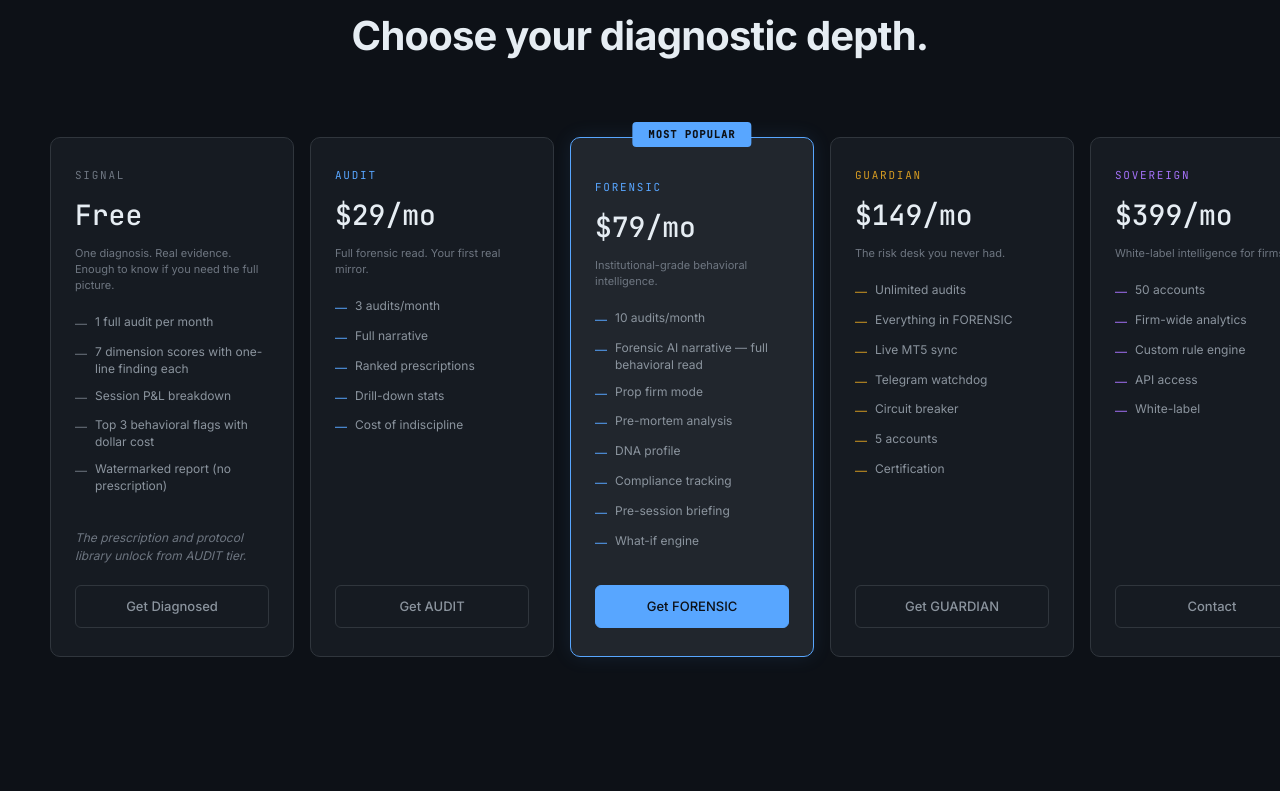
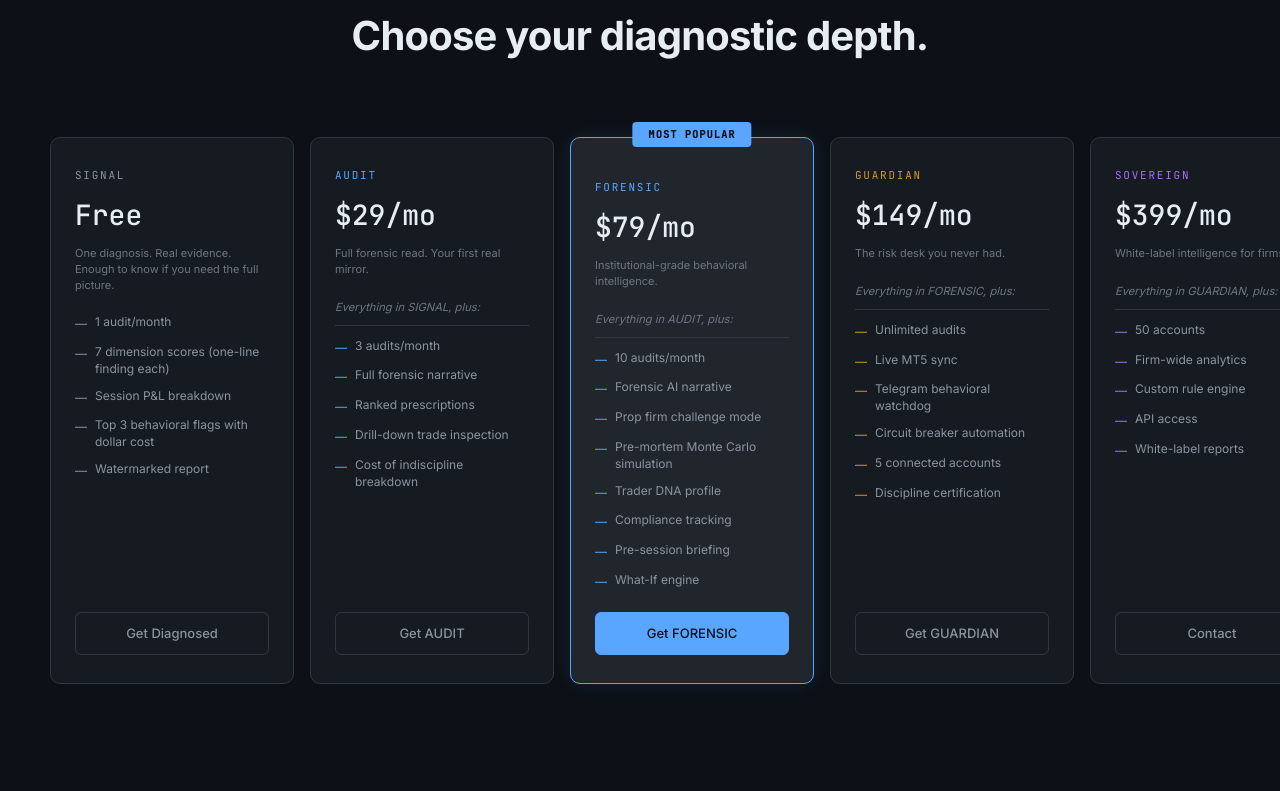
Before and after one commit to khtbt91-ctrl/xray-forensic, a Next.js app: page / in a window 1280 px wide. Shown: the part 6840-7631 px from the top of the page. Built offline with nearby package versions, Linux system fonts and the light colour scheme.

Commit message:
feat: payment flow, free tier, cumulative features

```diff
--- a/app/components/TierCards.tsx
+++ b/app/components/TierCards.tsx
@@ -9,25 +9,33 @@ const TIERS = [
     name: "SIGNAL",
     price: "Free",
     tagline: "One diagnosis. Real evidence. Enough to know if you need the full picture.",
+    inheritedFrom: null as string | null,
     features: [
-      "1 full audit per month",
-      "7 dimension scores with one-line finding each",
+      "1 audit/month",
+      "7 dimension scores (one-line finding each)",
       "Session P&L breakdown",
       "Top 3 behavioral flags with dollar cost",
-      "Watermarked report (no prescription)",
+      "Watermarked report",
     ],
     cta: "Get Diagnosed",
     href: "/new?tier=signal",
     mailto: false,
     highlight: false,
     popular: false,
-    accent: "var(--text-muted)",
+    accent: "var(--text-secondary)",
   },
   {
     name: "AUDIT",
     price: "$29/mo",
     tagline: "Full forensic read. Your first real mirror.",
-    features: ["3 audits/month", "Full narrative", "Ranked prescriptions", "Drill-down stats", "Cost of indiscipline"],
+    inheritedFrom: "SIGNAL" as string | null,
+    features: [
+      "3 audits/month",
+      "Full forensic narrative",
+      "Ranked prescriptions",
+      "Drill-down trade inspection",
+      "Cost of indiscipline breakdown",
+    ],
     cta: "Get AUDIT",
     href: "/new?tier=audit",
     mailto: false,
@@ -39,7 +47,17 @@ const TIERS = [
     name: "FORENSIC",
     price: "$79/mo",
     tagline: "Institutional-grade behavioral intelligence.",
-    features: ["10 audits/month", "Forensic AI narrative — full behavioral read", "Prop firm mode", "Pre-mortem analysis", "DNA profile", "Compliance tracking", "Pre-session briefing", "What-if engine"],
+    inheritedFrom: "AUDIT" as string | null,
+    features: [
+      "10 audits/month",
+      "Forensic AI narrative",
+      "Prop firm challenge mode",
+      "Pre-mortem Monte Carlo simulation",
+      "Trader DNA profile",
+      "Compliance tracking",
+      "Pre-session briefing",
+      "What-If engine",
+    ],
     cta: "Get FORENSIC",
     href: "/new?tier=forensic",
     mailto: false,
@@ -51,7 +69,15 @@ const TIERS = [
     name: "GUARDIAN",
     price: "$149/mo",
     tagline: "The risk desk you never had.",
-    features: ["Unlimited audits", "Everything in FORENSIC", "Live MT5 sync", "Telegram watchdog", "Circuit breaker", "5 accounts", "Certification"],
+    inheritedFrom: "FORENSIC" as string | null,
+    features: [
+      "Unlimited audits",
+      "Live MT5 sync",
+      "Telegram behavioral watchdog",
+      "Circuit breaker automation",
+      "5 connected accounts",
+      "Discipline certification",
+    ],
     cta: "Get GUARDIAN",
     href: "/new?tier=guardian",
     mailto: false,
@@ -63,7 +89,14 @@ const TIERS = [
     name: "SOVEREIGN",
     price: "$399/mo",
     tagline: "White-label intelligence for firms.",
-    features: ["50 accounts", "Firm-wide analytics", "Custom rule engine", "API access", "White-label"],
+    inheritedFrom: "GUARDIAN" as string | null,
+    features: [
+      "50 accounts",
+      "Firm-wide analytics",
+      "Custom rule engine",
+      "API access",
+      "White-label reports",
+    ],
     cta: "Contact",
     href: "mailto:hello@xrayforensic.com",
     mailto: true,
@@ -189,7 +222,20 @@ export default function TierCards() {
                   {tier.tagline}
                 </p>
 
-                <ul style={{ listStyle: "none", padding: 0, margin: 0, display: "flex", flexDirection: "column", gap: 10, flex: 1 }}>
+                <div style={{ flex: 1, display: "flex", flexDirection: "column" }}>
+                  {tier.inheritedFrom && (
+                    <p style={{
+                      fontSize: "0.7rem",
+                      color: "var(--text-muted)",
+                      fontStyle: "italic",
+                      margin: "0 0 12px",
+                      paddingBottom: 8,
+                      borderBottom: "1px solid var(--border-subtle)",
+                    }}>
+                      Everything in {tier.inheritedFrom}, plus:
+                    </p>
+                  )}
+                  <ul style={{ listStyle: "none", padding: 0, margin: 0, display: "flex", flexDirection: "column", gap: 10 }}>
                     {tier.features.map((f, fi) => (
                       <li key={fi} style={{ fontSize: 12, color: "var(--text-secondary)", display: "flex", gap: 8, alignItems: "flex-start", lineHeight: 1.4 }}>
                         <span style={{ color: tier.accent, flexShrink: 0 }}>—</span>
@@ -197,19 +243,7 @@ export default function TierCards() {
                       </li>
                     ))}
                   </ul>
-
-                {tier.name === "SIGNAL" && (
-                  <p style={{
-                    fontFamily: "Inter, sans-serif",
-                    fontSize: "0.75rem",
-                    fontStyle: "italic",
-                    color: "var(--text-muted)",
-                    marginTop: 16,
-                    lineHeight: 1.5,
-                  }}>
-                    The prescription and protocol library unlock from AUDIT tier.
-                  </p>
-                )}
+                </div>
 
                 <div style={{ marginTop: "auto", paddingTop: 20 }}>
                   {tier.mailto ? (
--- a/app/new/page.tsx
+++ b/app/new/page.tsx
@@ -40,11 +40,11 @@ const TIERS: {
   {
     name: "SIGNAL",
     price: "Free",
-    tagline: "Limited to 1 audit/month. No narrative.",
-    features: ["1 audit/month", "7 scores", "Session breakdown", "3 behavioral flags"],
+    tagline: "Start free. One full diagnosis per month.",
+    features: ["1 audit/month", "7 dimension scores", "Session P&L breakdown", "Top 3 behavioral flags"],
     popular: false,
-    disabled: true,
-    accent: "var(--text-muted)",
+    disabled: false,
+    accent: "var(--text-secondary)",
   },
   {
     name: "AUDIT",
@@ -88,47 +88,41 @@ const TIERS: {
 // ── Step Indicator ────────────────────────────────────────────────────────────
 
 function StepIndicator({
-  step,
-  tierLocked,
+  steps,
+  currentStepKey,
   selectedTier,
 }: {
-  step: number;
-  tierLocked: boolean;
+  steps: { label: string; key: string }[];
+  currentStepKey: string;
   selectedTier: string | null;
 }) {
-  const steps = tierLocked
-    ? [{ label: "Context", number: 1 }, { label: "Upload", number: 2 }]
-    : [{ label: "Context", number: 1 }, { label: "Tier", number: 2 }, { label: "Upload", number: 3 }];
+  const currentIndex = steps.findIndex((s) => s.key === currentStepKey);
+  const progress = steps.length > 1 ? (currentIndex / (steps.length - 1)) * 100 : 100;
 
-  // step prop is 0-indexed; convert to 1-indexed for progress math
-  const currentStep = step + 1;
-  const progress = steps.length > 1
-    ? ((currentStep - 1) / (steps.length - 1)) * 100
-    : 100;
-
-  const lockedTierInfo = selectedTier && tierData[selectedTier as keyof typeof tierData]
-    ? tierData[selectedTier as keyof typeof tierData]
-    : null;
+  const lockedTierInfo =
+    selectedTier && tierData[selectedTier as keyof typeof tierData]
+      ? tierData[selectedTier as keyof typeof tierData]
+      : null;
 
   return (
     <div style={{ marginBottom: 48 }}>
       {/* Step dots */}
       <div style={{ display: "flex", alignItems: "center", gap: 8, flexWrap: "wrap", marginBottom: 12 }}>
         {steps.map((s, i) => {
-          const done = i < step;
-          const active = i === step;
+          const done = i < currentIndex;
+          const active = i === currentIndex;
           return (
-            <React.Fragment key={s.number}>
+            <React.Fragment key={s.key}>
               <div style={{ display: "flex", alignItems: "center", gap: 7 }}>
                 <span
                   style={{
                     fontFamily: MONO,
-                    fontSize: 18,
+                    fontSize: 16,
                     lineHeight: 1,
-                    color: done ? "var(--profit)" : active ? "var(--accent-primary)" : "var(--text-muted)",
+                    color: done ? "var(--profit)" : active ? "var(--accent-primary)" : "var(--border-subtle)",
                   }}
                 >
-                  {done ? "✓" : `${s.number === 1 ? "①" : s.number === 2 ? "②" : "③"}`}
+                  {done ? "✓" : active ? "●" : "○"}
                 </span>
                 <span
                   style={{
@@ -147,7 +141,7 @@ function StepIndicator({
           );
         })}
 
-        {/* Tier badge — only shown when a tier is locked */}
+        {/* Tier badge — shown when a tier is known */}
         {lockedTierInfo && (
           <span style={{
             background: "rgba(88,166,255,0.1)",
@@ -895,11 +889,134 @@ function Step3({
   );
 }
 
+// ── Step Payment ─────────────────────────────────────────────────────────────
+
+function StepPayment({
+  selectedTier,
+  goToNextStep,
+}: {
+  selectedTier: string | null;
+  goToNextStep: () => void;
+}) {
+  const tierInfo =
+    selectedTier && tierData[selectedTier as keyof typeof tierData]
+      ? tierData[selectedTier as keyof typeof tierData]
+      : null;
+
+  return (
+    <div>
+      <h2 style={{ fontSize: 22, fontWeight: 700, margin: "0 0 6px", letterSpacing: "-0.02em" }}>
+        Complete Payment
+      </h2>
+      <p style={{ fontSize: 14, color: "var(--text-secondary)", margin: "0 0 32px" }}>
+        Secure your access before uploading your trade history.
+      </p>
+
+      {/* Selected tier summary */}
+      {tierInfo && (
+        <div style={{
+          background: "var(--bg-elevated)",
+          border: "1px solid var(--accent-primary)",
+          borderRadius: 8,
+          padding: "16px 20px",
+          marginBottom: 32,
+          display: "flex",
+          justifyContent: "space-between",
+          alignItems: "center",
+        }}>
+          <span style={{ fontFamily: MONO, fontSize: "0.85rem", color: "var(--accent-primary)" }}>
+            {tierInfo.name}
+          </span>
+          <span style={{ fontFamily: MONO, fontSize: "1.1rem", color: "var(--text-primary)", fontWeight: 600 }}>
+            {tierInfo.price}
+          </span>
+        </div>
+      )}
+
+      {/* Stripe payment button */}
+      <button
+        onClick={goToNextStep}
+        style={{
+          width: "100%",
+          padding: 14,
+          background: "var(--accent-primary)",
+          color: "var(--bg-base)",
+          border: "none",
+          borderRadius: 8,
+          fontSize: "0.95rem",
+          fontWeight: 600,
+          cursor: "pointer",
+          marginBottom: 24,
+        }}
+      >
+        Pay with Card
+      </button>
+
+      {/* Divider */}
+      <div style={{ display: "flex", alignItems: "center", gap: 16, marginBottom: 24 }}>
+        <div style={{ flex: 1, height: 1, background: "var(--border-subtle)" }} />
+        <span style={{ color: "var(--text-muted)", fontSize: "0.75rem" }}>or</span>
+        <div style={{ flex: 1, height: 1, background: "var(--border-subtle)" }} />
+      </div>
+
+      {/* Crypto payment */}
+      <div style={{ padding: 20, background: "var(--bg-card)", borderRadius: 8, border: "1px solid var(--border-subtle)" }}>
+        <p style={{
+          fontFamily: MONO,
+          fontSize: "0.7rem",
+          color: "var(--warning)",
+          letterSpacing: "0.08em",
+          textTransform: "uppercase",
+          marginBottom: 12,
+          margin: "0 0 12px",
+        }}>
+          PAY WITH CRYPTO
+        </p>
+        <p style={{ color: "var(--text-secondary)", fontSize: "0.8rem", lineHeight: 1.65, marginBottom: 16 }}>
+          Send the exact amount in USDT to one of these addresses. Email your transaction hash
+          and CSV to{" "}
+          <a href="mailto:hello@xrayforensic.com" style={{ color: "var(--accent-primary)" }}>
+            hello@xrayforensic.com
+          </a>
+        </p>
+        <div style={{ display: "flex", flexDirection: "column", gap: 10 }}>
+          {[
+            { label: "USDT · BEP20", color: "var(--warning)", address: "YOUR_BEP20_ADDRESS" },
+            { label: "USDT · Solana", color: "var(--accent-secondary)", address: "YOUR_SOL_ADDRESS" },
+          ].map((chain) => (
+            <div
+              key={chain.label}
+              style={{
+                display: "flex",
+                justifyContent: "space-between",
+                alignItems: "center",
+                padding: "10px 14px",
+                background: "var(--bg-base)",
+                borderRadius: 6,
+                border: "1px solid var(--border-subtle)",
+              }}
+            >
+              <span style={{ color: chain.color, fontFamily: "monospace", fontSize: "0.7rem" }}>
+                {chain.label}
+              </span>
+              <span style={{ color: "var(--text-muted)", fontFamily: "monospace", fontSize: "0.6rem" }}>
+                {chain.address}
+              </span>
+            </div>
+          ))}
+        </div>
+        <p style={{ color: "var(--text-muted)", fontSize: "0.6rem", marginTop: 12, fontStyle: "italic", marginBottom: 0 }}>
+          Reports delivered within 2 hours of confirmed payment.
+        </p>
+      </div>
+    </div>
+  );
+}
+
 // ── Main page ─────────────────────────────────────────────────────────────────
 
 function NewPageInner() {
   const searchParams = useSearchParams();
-  const [step, setStep] = useState(0);
   const [profile, setProfile] = useState<ContextProfile>({
     accountType: "personal",
     firm: "",
@@ -916,6 +1033,7 @@ function NewPageInner() {
   const [selectedTier, setSelectedTier] = useState<string | null>(null);
   const [tierLocked, setTierLocked] = useState(false);
   const [selectedOneTime, setSelectedOneTime] = useState<OneTime>(null);
+  const [currentStepKey, setCurrentStepKey] = useState("context");
 
   useEffect(() => {
     const tier = searchParams.get("tier");
@@ -924,6 +1042,57 @@ function NewPageInner() {
       setTierLocked(true);
     }
   }, [searchParams]);
+
+  const isFree = selectedTier?.toLowerCase() === "signal";
+  const isPaid = selectedTier !== null && selectedTier.toLowerCase() !== "signal";
+
+  // Dynamic step array — recomputed on every render
+  const steps = (() => {
+    if (tierLocked && isFree) {
+      return [
+        { label: "Context", key: "context" },
+        { label: "Upload", key: "upload" },
+      ];
+    }
+    if (tierLocked && isPaid) {
+      return [
+        { label: "Context", key: "context" },
+        { label: "Payment", key: "payment" },
+        { label: "Upload", key: "upload" },
+      ];
+    }
+    // Unguided: user selected SIGNAL in Step 2 → no payment needed
+    if (!tierLocked && isFree && selectedTier !== null) {
+      return [
+        { label: "Context", key: "context" },
+        { label: "Tier", key: "tier" },
+        { label: "Upload", key: "upload" },
+      ];
+    }
+    // Unguided: paid selection or no tier yet → full 4-step
+    return [
+      { label: "Context", key: "context" },
+      { label: "Tier", key: "tier" },
+      { label: "Payment", key: "payment" },
+      { label: "Upload", key: "upload" },
+    ];
+  })();
+
+  const goToNextStep = () => {
+    const currentIndex = steps.findIndex((s) => s.key === currentStepKey);
+    if (currentIndex < steps.length - 1) {
+      const nextStep = steps[currentIndex + 1];
+      // Safety net: skip payment if free tier
+      if (nextStep.key === "payment" && isFree) {
+        const afterPayment = steps[currentIndex + 2];
+        if (afterPayment) {
+          setCurrentStepKey(afterPayment.key);
+          return;
+        }
+      }
+      setCurrentStepKey(nextStep.key);
+    }
+  };
 
   return (
     <main style={{ minHeight: "100vh", background: "var(--bg-base)", color: "var(--text-primary)" }}>
@@ -934,7 +1103,7 @@ function NewPageInner() {
       </nav>
 
       <div style={{ maxWidth: 640, margin: "0 auto", padding: "60px 24px 80px" }}>
-        <StepIndicator step={step} tierLocked={tierLocked} selectedTier={selectedTier} />
+        <StepIndicator steps={steps} currentStepKey={currentStepKey} selectedTier={selectedTier} />
 
         {/* Tier confirmation card — shown when arriving from a pricing CTA */}
         {tierLocked && selectedTier && tierData[selectedTier as keyof typeof tierData] && (
@@ -949,19 +1118,10 @@ function NewPageInner() {
             marginBottom: 24,
           }}>
             <div>
-              <span style={{
-                fontFamily: "JetBrains Mono, monospace",
-                fontSize: "0.75rem",
-                color: "var(--accent-primary)",
-                letterSpacing: "0.08em",
-              }}>
+              <span style={{ fontFamily: MONO, fontSize: "0.75rem", color: "var(--accent-primary)", letterSpacing: "0.08em" }}>
                 {tierData[selectedTier as keyof typeof tierData].name}
               </span>
-              <span style={{
-                color: "var(--text-muted)",
-                fontSize: "0.8rem",
-                marginLeft: 12,
-              }}>
+              <span style={{ color: "var(--text-muted)", fontSize: "0.8rem", marginLeft: 12 }}>
                 {tierData[selectedTier as keyof typeof tierData].price}
               </span>
             </div>
@@ -969,42 +1129,31 @@ function NewPageInner() {
               onClick={() => {
                 setTierLocked(false);
                 setSelectedTier(null);
+                setCurrentStepKey("tier");
               }}
-              style={{
-                background: "transparent",
-                border: "1px solid var(--border-active)",
-                color: "var(--text-secondary)",
-                padding: "4px 12px",
-                borderRadius: 4,
-                cursor: "pointer",
-                fontSize: "0.75rem",
-              }}
+              style={{ background: "transparent", border: "1px solid var(--border-active)", color: "var(--text-secondary)", padding: "4px 12px", borderRadius: 4, cursor: "pointer", fontSize: "0.75rem" }}
             >
               Change
             </button>
           </div>
         )}
 
-        {step === 0 && (
-          <Step1 profile={profile} setProfile={setProfile} onNext={() => setStep(1)} />
+        {currentStepKey === "context" && (
+          <Step1 profile={profile} setProfile={setProfile} onNext={goToNextStep} />
         )}
-
-        {/* tierLocked: Context → Upload (2 steps) */}
-        {step === 1 && tierLocked && (
-          <Step3 profile={profile} selectedTier={selectedTier} />
-        )}
-
-        {/* !tierLocked: Context → Tier → Upload (3 steps) */}
-        {step === 1 && !tierLocked && (
+        {currentStepKey === "tier" && (
           <Step2
             selectedTier={selectedTier}
             setSelectedTier={setSelectedTier}
             selectedOneTime={selectedOneTime}
             setSelectedOneTime={setSelectedOneTime}
-            onNext={() => setStep(2)}
+            onNext={goToNextStep}
           />
         )}
-        {step === 2 && !tierLocked && (
+        {currentStepKey === "payment" && (
+          <StepPayment selectedTier={selectedTier} goToNextStep={goToNextStep} />
+        )}
+        {currentStepKey === "upload" && (
           <Step3 profile={profile} selectedTier={selectedTier} />
         )}
       </div>
```
Lines whose indentation alone changed are shown as unchanged.
